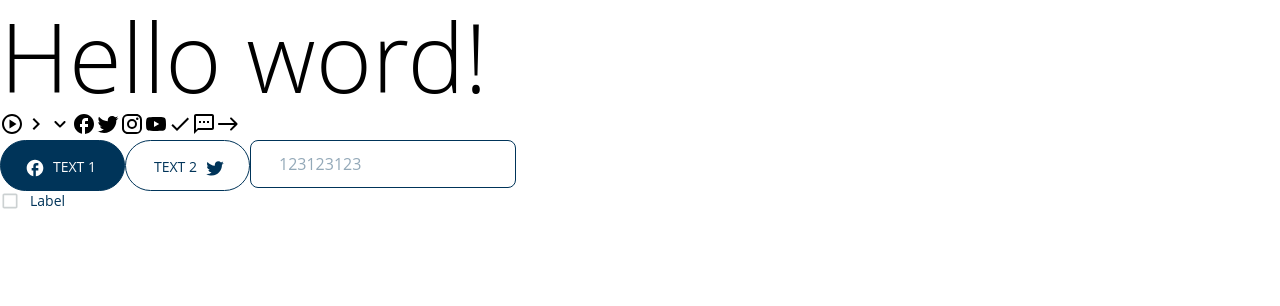
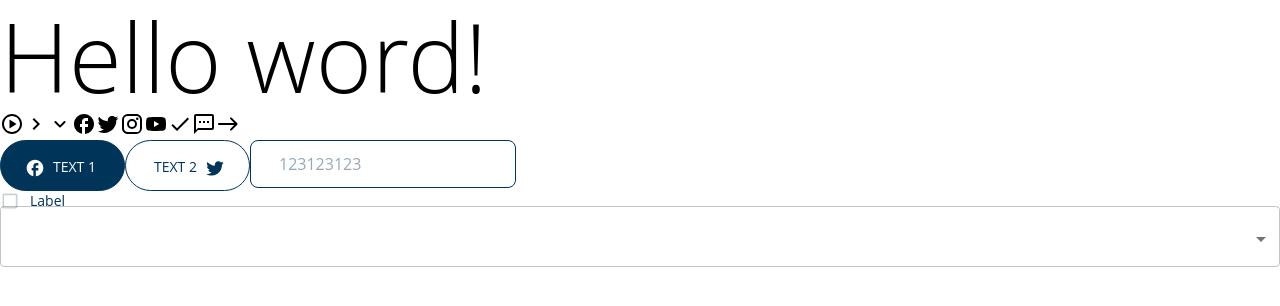
Before and after one commit to Romik1999/monito, a React (Create React App) app: page / in a window 1280 px wide. Shown: the top 306 px of the page. Built offline with nearby package versions, Linux system fonts and the light colour scheme.

Commit message:
- start adding select styles

```diff
--- a/src/App.tsx
+++ b/src/App.tsx
@@ -16,6 +16,7 @@ import {Typography} from "@mui/material";
 import MyButton from "./components/MyButton";
 import MyInput from "./components/MyInput";
 import MyCheckbox from "./components/MyCheckbox";
+import MySelect from "./components/MySelect";
 
 function App() {
     return (
@@ -57,6 +58,8 @@ function App() {
                 />
 
                 <MyCheckbox/>
+
+                <MySelect/>
             </div>
         </ThemeProvider>
     );
--- /dev/null
+++ b/src/components/MySelect/index.tsx
@@ -0,0 +1,29 @@
+import React from 'react';
+import {FormControl, InputLabel, MenuItem, Select, SelectProps} from "@mui/material";
+
+interface IMySelectProps extends SelectProps {
+
+}
+
+const MySelect = (props: IMySelectProps) => {
+    const {label, ...rest} = props
+    return (
+        <>
+            {label}
+            <FormControl fullWidth>
+                {label && label!=='' ? <InputLabel id="demo-simple-select-label">{label}</InputLabel> : ''}
+                <Select
+                    labelId="demo-simple-select-label"
+                    id="demo-simple-select"
+                    label="Age"
+                >
+                    <MenuItem value={10}>Ten</MenuItem>
+                    <MenuItem value={20}>Twenty</MenuItem>
+                    <MenuItem value={30}>Thirty</MenuItem>
+                </Select>
+            </FormControl>
+        </>
+    );
+};
+
+export default MySelect;
--- a/src/theme/index.ts
+++ b/src/theme/index.ts
@@ -4,6 +4,7 @@ import {typography} from "./typography";
 import button from "./button";
 import input from "./input";
 import checkbox from "./checkbox";
+import select from "./select";
 
 const THEME = createTheme({
     palette,
@@ -17,6 +18,9 @@ const THEME = createTheme({
         },
         MuiFormControlLabel:{
             ...checkbox
+        },
+        MuiFormControl:{
+            ...select
         }
     }
 });
--- /dev/null
+++ b/src/theme/select.ts
@@ -0,0 +1,15 @@
+import {Components} from "@mui/material";
+import THEME from "./index";
+
+const select: Components[`MuiFormControl`] = {
+    styleOverrides: {
+        root: {
+
+            '& legend': {
+                display: 'none'
+            }
+        }
+    }
+}
+
+export default select
```
